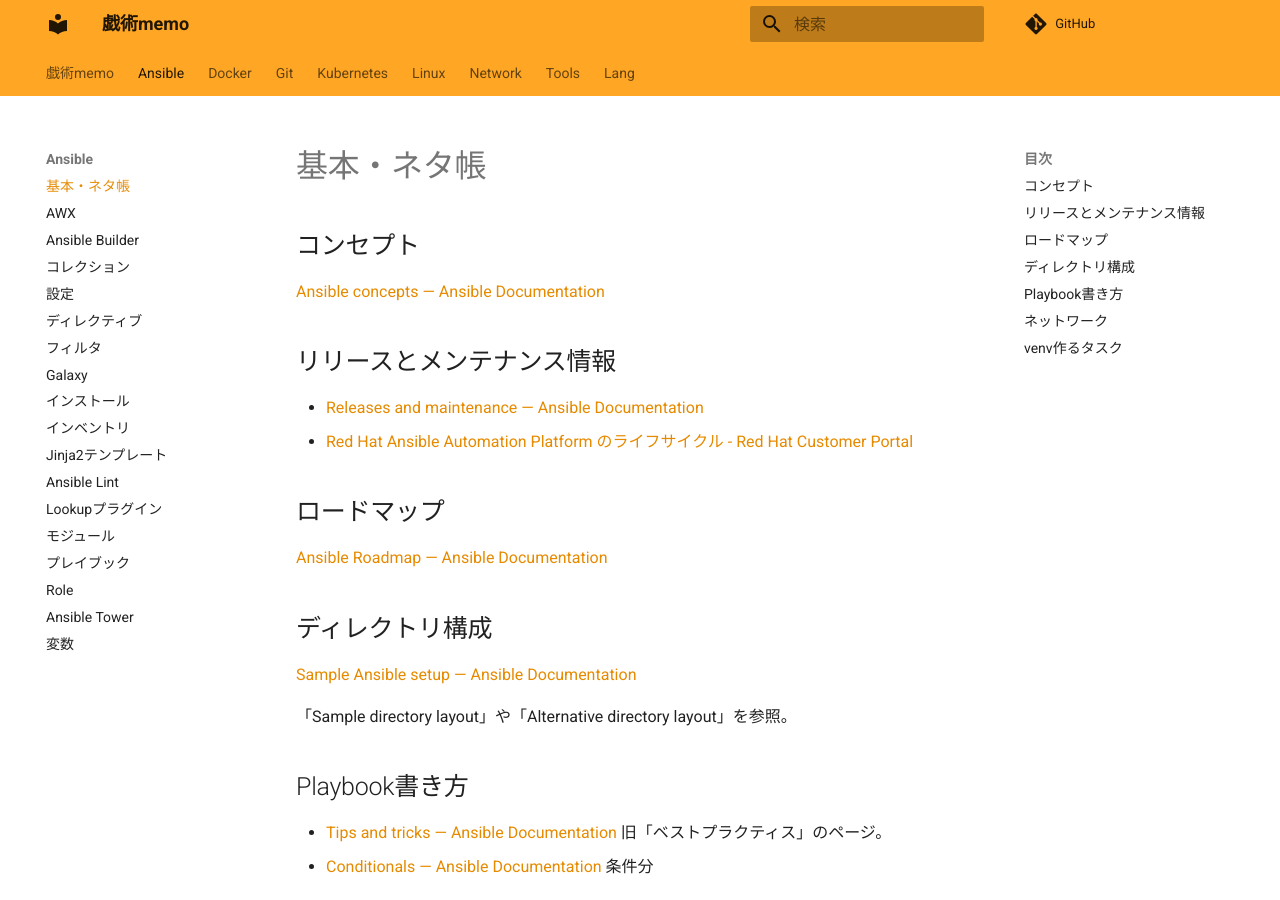
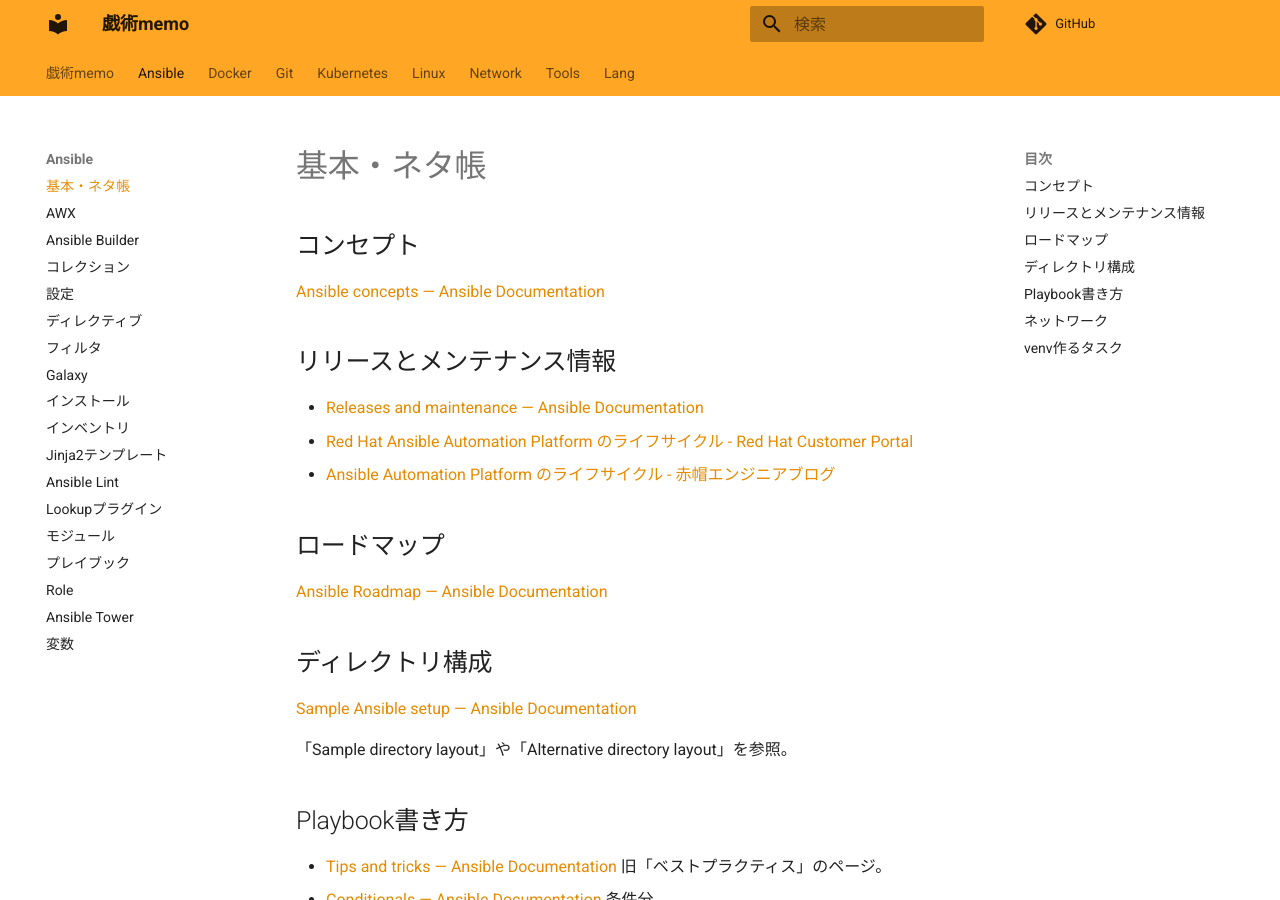
Before and after one commit to zaki-lknr/docs, an MkDocs documentation site: the page built from docs/Ansible/index.md, in a window 1280 px wide and 900 px high. Built offline with MkDocs 1.6.1 and Material for MkDocs 9.7.7, drawn with Linux system fonts in a browser that asks for light colours; comment, search, counter and statistics services are not loaded.

Commit message:
add: ansible: AAPライフサイクル(赤帽ブログ)のリンク追加

```diff
--- a/docs/Ansible/index.md
+++ b/docs/Ansible/index.md
@@ -8,6 +8,7 @@
 
 - [Releases and maintenance — Ansible Documentation](https://docs.ansible.com/ansible/devel/reference_appendices/release_and_maintenance.html)
 - [Red Hat Ansible Automation Platform のライフサイクル - Red Hat Customer Portal](https://access.redhat.com/ja/support/policy/updates/ansible-automation-platform)
+- [Ansible Automation Platform のライフサイクル - 赤帽エンジニアブログ](https://rheb.hatenablog.com/entry/aap_lifecycle)
 
 ## ロードマップ
 
```
